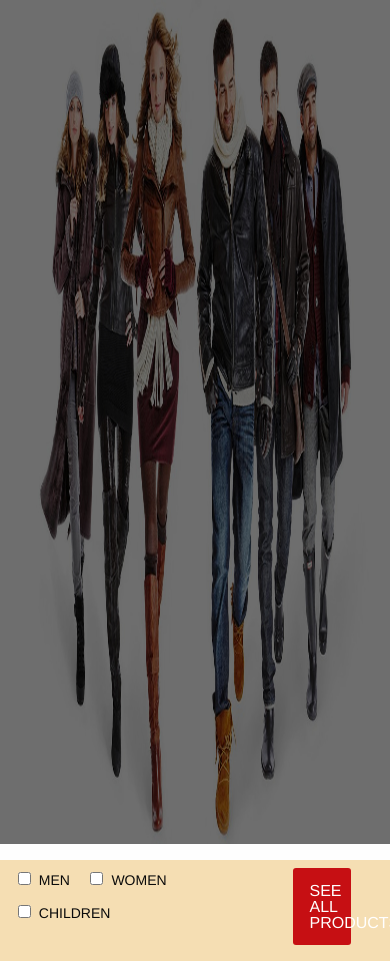
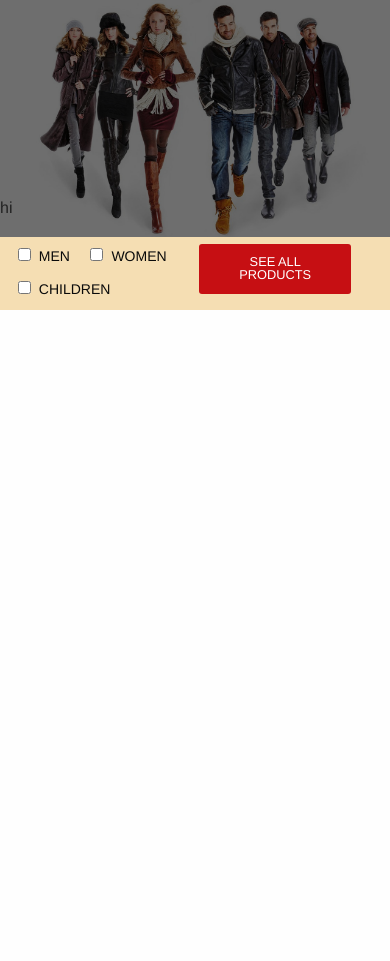
Before and after one commit to meshnesh/yolomy, a plain HTML site: page index.html in a window 390 px wide. After the commit the page ends 844 px from the top, so only its background shows below. Drawn offline with Linux system fonts and the light colour scheme.

Commit message:
edited the code to responsive

```diff
--- a/css/app.css
+++ b/css/app.css
@@ -1,10 +1,14 @@
-#index{
+.expanded{
     background: url(../assets/backgrounds/hero.jpg) no-repeat;
     background-size: 100% 100%;
-    height: 100%;
+    height: auto;
 }
 
 .btn
 {
     background-color: wheat;
 }
+
+ p{
+    padding-top: 50%;
+}
--- a/index.html
+++ b/index.html
@@ -10,13 +10,15 @@
   </head>
   <body>
 
-<div id="index">
 
-      </div>
-      <br/>
+<div class="expanded row">
+<p>hi</p>
+</div>
 
-      <!-- buttons -->
-<div class="btn" style="display: flex; margin-top: -2%;">
+
+
+
+<div class="btn" style="display: flex;">
     <div class="row" style="    width: 50%;
     text-align: left;
     margin-left: 2%; margin-top: 2%;">
@@ -28,8 +30,8 @@
     </div>
 
     <a class="alert button" href="#" style="margin-right: 10%;
-    width: 15%;
-    font-size: 16px; margin-top: 2%;">
+
+    font-size: 0.8em; margin-top: 2%;">
         SEE ALL PRODUCTS
     </a>
 </div>
```
